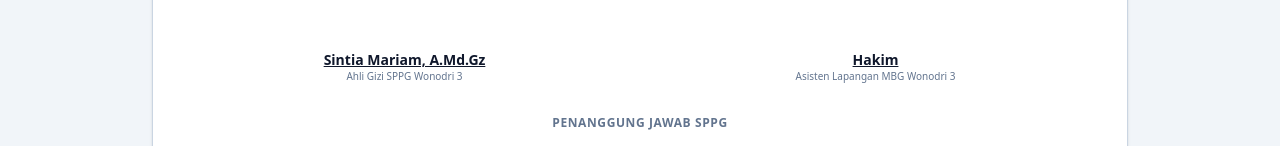
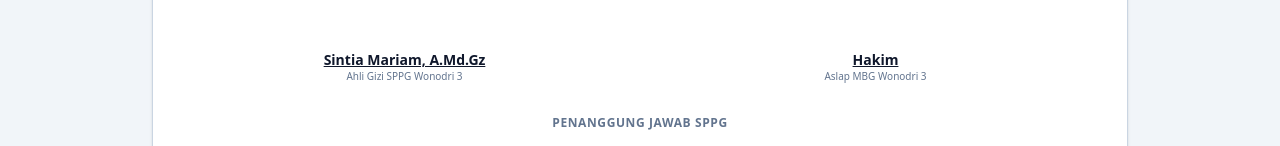
Before and after one commit to cilokesteh/arsip-operasional-sppg-wonodri3, a Next.js app: page / in a window 1280 px wide. Shown: the part 654-800 px from the top of the page. Built offline with nearby package versions, Linux system fonts and the light colour scheme.

Commit message:
fix(sign-off): shorten 'Asisten Lapangan' to official acronym 'Aslap' in report footer

```diff
--- a/app/page.tsx
+++ b/app/page.tsx
@@ -533,7 +533,7 @@ export default function HomePage() {
                 <p className="font-black text-slate-900 underline text-xs sm:text-sm">
                   Hakim
                 </p>
-                <p className="text-[10px] text-slate-500 font-medium">Asisten Lapangan MBG Wonodri 3</p>
+                <p className="text-[10px] text-slate-500 font-medium">Aslap MBG Wonodri 3</p>
               </div>
             </div>
 
```
